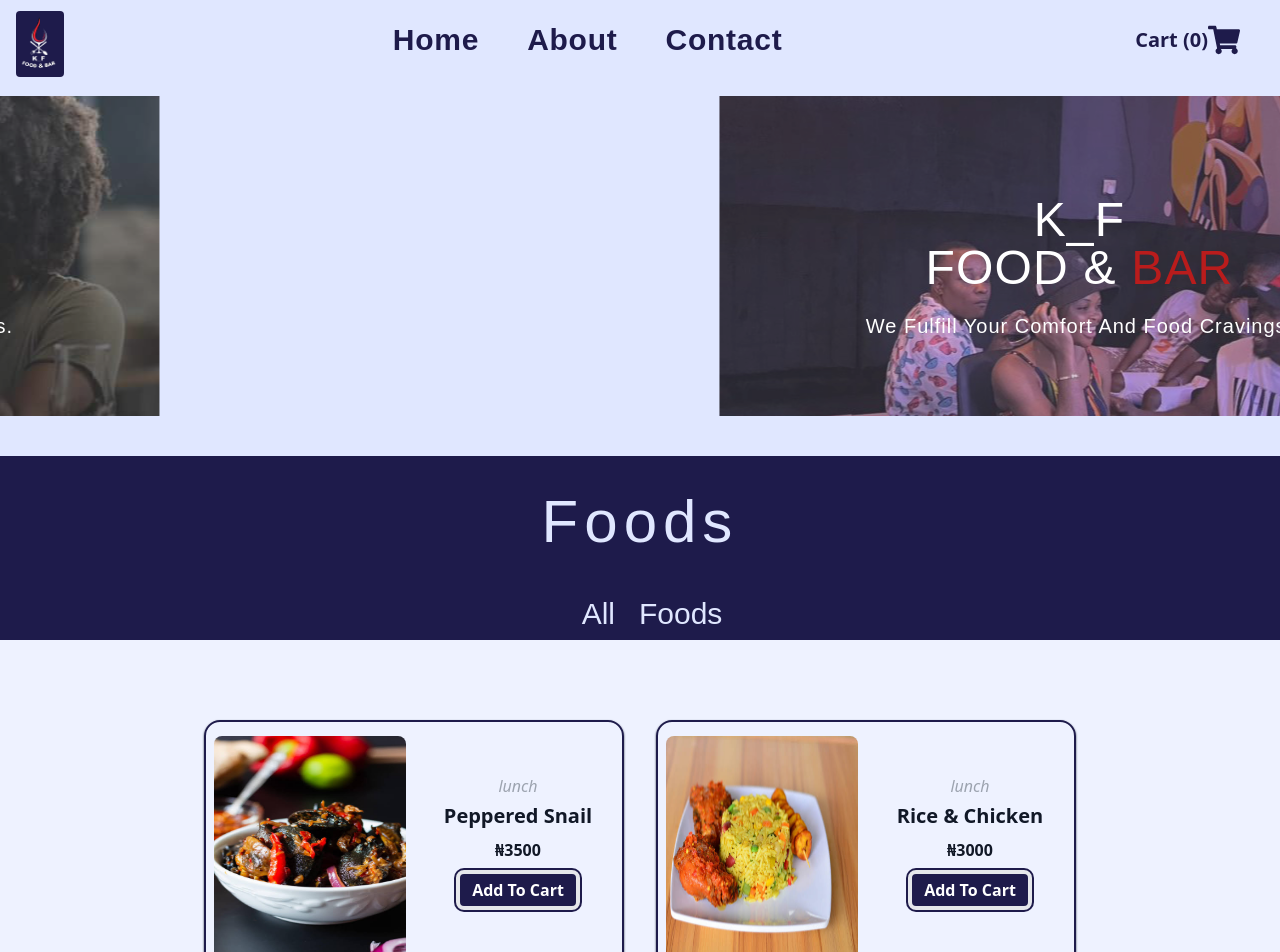
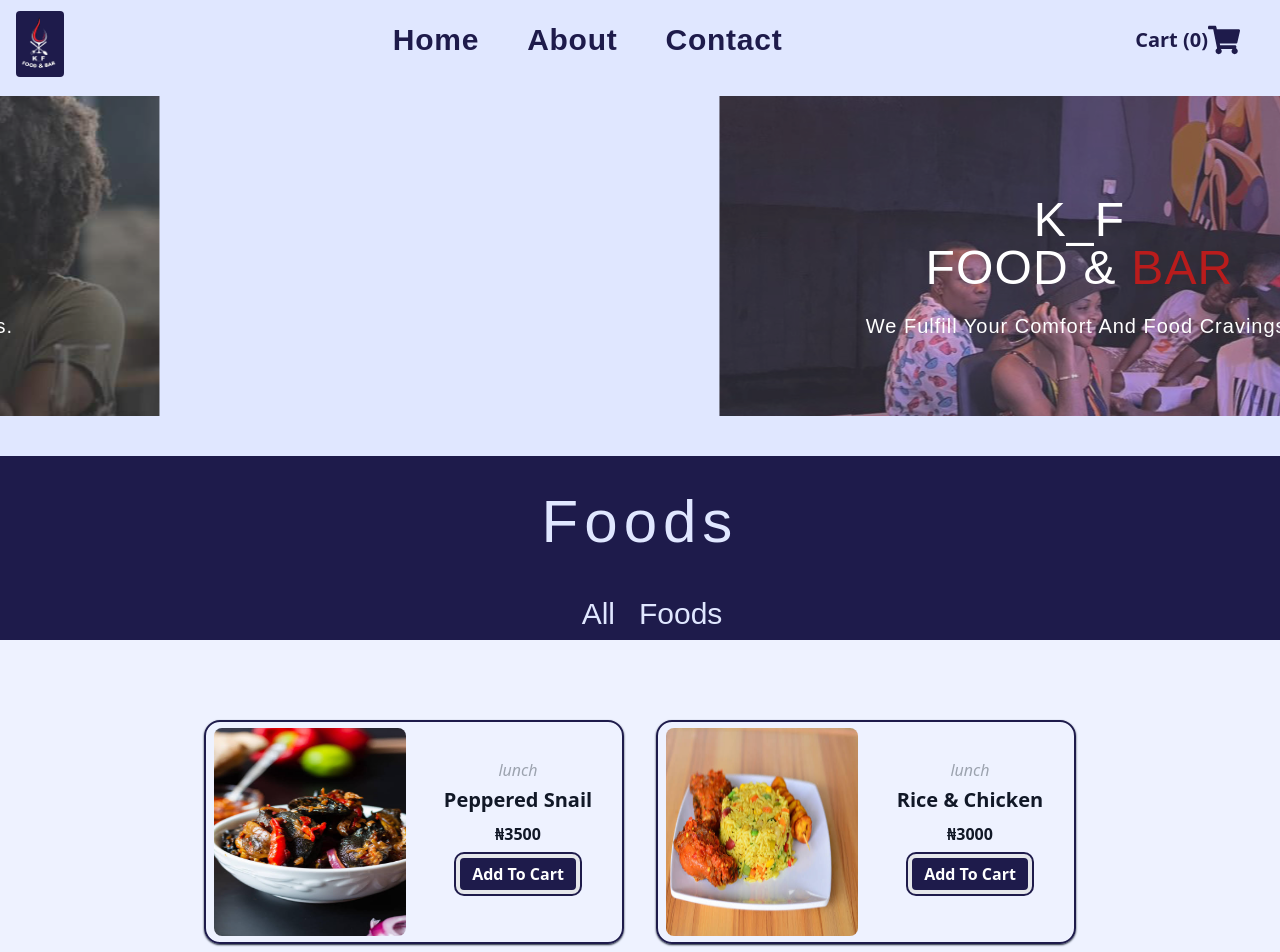
Before and after one commit to EDDYDEV5/kf_bar_and_food, a React (Vite) app: page /food in a window 1280 px wide. Shown: the top 952 px of the page. Built offline with nearby package versions, Linux system fonts and the light colour scheme; a web font is replaced by a local one.

Commit message:
first commit

```diff
--- a/package.json
+++ b/package.json
@@ -11,6 +11,7 @@
   },
   "dependencies": {
     "animate.css": "^4.1.1",
+    "framer-motion": "^11.0.18",
     "phosphor-react": "^1.4.1",
     "react": "^18.2.0",
     "react-dom": "^18.2.0",
--- a/src/pages/Cart.jsx
+++ b/src/pages/Cart.jsx
@@ -31,7 +31,7 @@
 
       <div className=" items-center justify-center h-full   bg-indigo-100 ">
 
-      <div className=" md:h-full flex flex-col justify-center items-center px-3  pt-10">
+      <div className=" md:h-full flex flex-col justify-center items-center   pt-10">
       <h1 className=" text-3xl font-sansita text-gray-600 tracking-wide py-9">Your Cart Item</h1>
             {items.map((item) => (
               <div
@@ -49,10 +49,10 @@
                   <p className=" italic py-1 text-gray-400">
                     {item.description}
                   </p>
-                  <p className=" font-semibold text-gray-900 text-xl">
+                  <p className=" font-semibold text-gray-900   text-xl">
                     {item.caption}
                   </p>
-                  <p className="py- font-semibold text-gray-900">₦{item.price}</p>
+                  <p className="py-1 font-semibold text-gray-900">₦{item.price}</p>
                   <p class="font-semibold text-gray-600 pb-2">Quantity: {item.quantity}</p>
 
                 <button
@@ -66,7 +66,7 @@
                   +
                 </button>
                 <div>
-                <button onClick={() => removeItem(item.id)}  className="text-white font-semibold bg-red-700 py-1 px- mt-4  rounded-lg ring-2 border-4 px-1 ring-red-700 hover:bg-transparent hover:text-indigo-950 hover:ring-4">Remove Item</button>
+                <button onClick={() => removeItem(item.id)}  className="text-white font-semibold bg-red-700 py-1 md:px-2 mt-4  rounded-lg ring-2 border-4 px-1 ring-red-700 hover:bg-transparent hover:text-indigo-950 hover:ring-4">Remove Item</button>
                 </div>
               </div>
               </div>
@@ -80,16 +80,16 @@
             </p>
             <button
 
-              className="text-white font-semibold bg-lime-700 py-1 px-7 rounded-lg ring-2 border-4 ring-lime-700 hover:bg-transparent hover:text-indigo-950 hover:ring-4  "
+              className="text-white font-semibold bg-lime-700 py-1 px-2 rounded-lg ring-2 border-4 ring-lime-700 hover:bg-transparent hover:text-indigo-950 hover:ring-4 md:px-7 "
             >
                <Link to="/checkout">Checkout</Link>
             </button>
             </div>
             <div className="flex items-center justify-center py-6 mb-10">
-          <button className=" mt-9  text-white font-semibold bg-indigo-950 py-1 px-3 rounded-lg ring-2 border-4 ring-indigo-950 mb-10 mr-9 hover:bg-transparent hover:text-indigo-950 hover:ring-4 ">
+          <button className=" mt-9  text-white font-semibold bg-indigo-950 py-1 px-1 md:px-3 rounded-lg ring-2 border-4 ring-indigo-950 mb-10 mr-9 hover:bg-transparent hover:text-indigo-950 hover:ring-4 ">
             <Link to="/">Continue Shopping</Link>
           </button>
-          <button onClick={() => emptyCart()} className=" text-white font-semibold bg-indigo-950 py-1  rounded-lg ring-2 border-4 ring-indigo-950 hover:bg-transparent hover:text-indigo-950 hover:ring-4 px-7">
+          <button onClick={() => emptyCart()} className=" text-white font-semibold bg-indigo-950 py-1 rounded-lg ring-2 border-4 ring-indigo-950 hover:bg-transparent hover:text-indigo-950 hover:ring-4 px-2 ">
             Clear Cart
           </button>
           </div>
--- a/src/pages/Menuitems.jsx
+++ b/src/pages/Menuitems.jsx
@@ -1,5 +1,6 @@
 import React from "react";
 import { useCart } from "react-use-cart";
+import { motion } from "framer-motion"
 
 const MenuItems = ({ items }) => {
   const { addItem } = useCart();
@@ -12,16 +13,20 @@
         <div className="max-w-screen-lg mx-auto  grid grid-cols-1 lg:grid-cols-2 gap-8 lg:h-full   px-4 py-4 items-center pt-20 ">
 
           {items.map((item) => (
-            <div
+            <motion.div
               key={item.id}
-              className="flex items-center border-2 border-indigo-950 rounded-2xl m- shadow-sm shadow-gray-800 h-64"
+              className="flex items-center border-2 border-indigo-950 rounded-2xl shadow-sm shadow-gray-800 h-56"
+
+              initial={{opacity: 0}}
+  whileInView={{opacity: 1}}
+  transition={{delay: 0.1}}
             >
               <img
                 src={item.img}
                 alt=""
-                className="rounded-2xl py-2 px-2 h-60 w-44 md:w-52"
+                className="rounded-2xl py-2 px-2 h-56 w-44 md:w-52"
               />
-              <div className="bg-inherit flex flex-col justify-center px-4 items-center py-3 rounded-b-2xl w-44 lg:w-52">
+              <div className="bg-inherit flex flex-col justify-center px-4 items-center rounded-b-2xl w-44 lg:w-52">
                 <p className=" italic py-1 text-gray-400">{item.description}</p>
                 <p className=" font-semibold text-gray-900 text-xl">
                   {item.caption}
@@ -34,7 +39,7 @@
                   Add To Cart
                 </button>
               </div>
-            </div>
+            </motion.div>
           ))}
           </div>
         </div>
```
Also changed, not shown: 1 other file (tests, documents, lock files or other folders).
